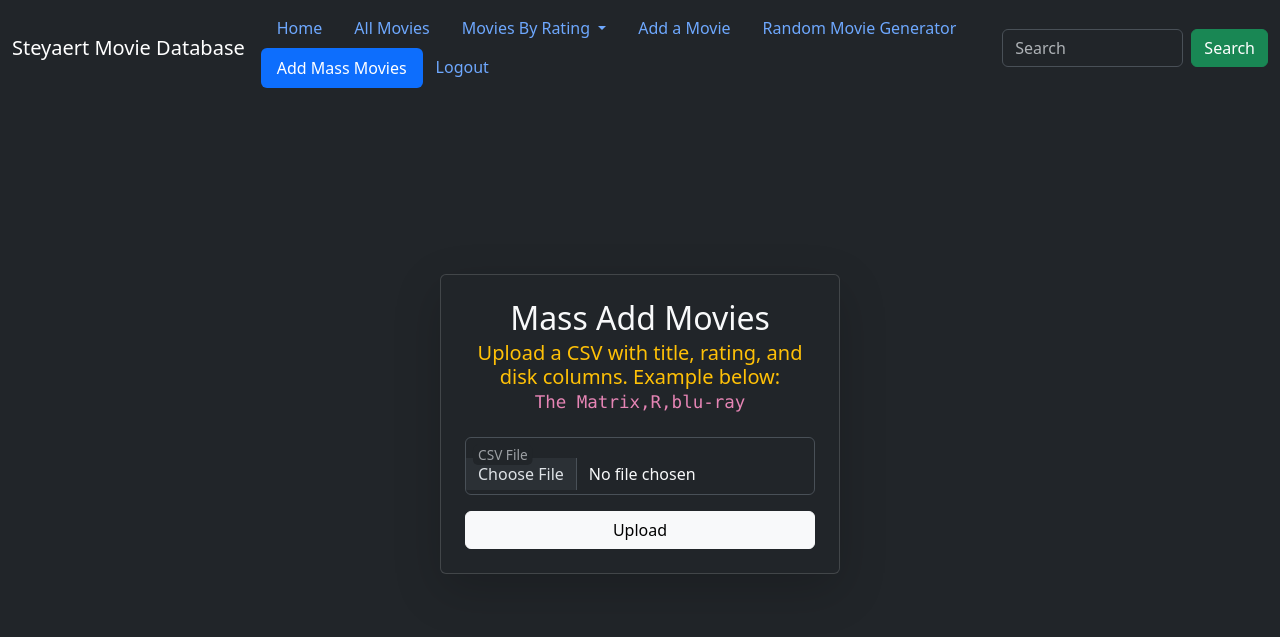
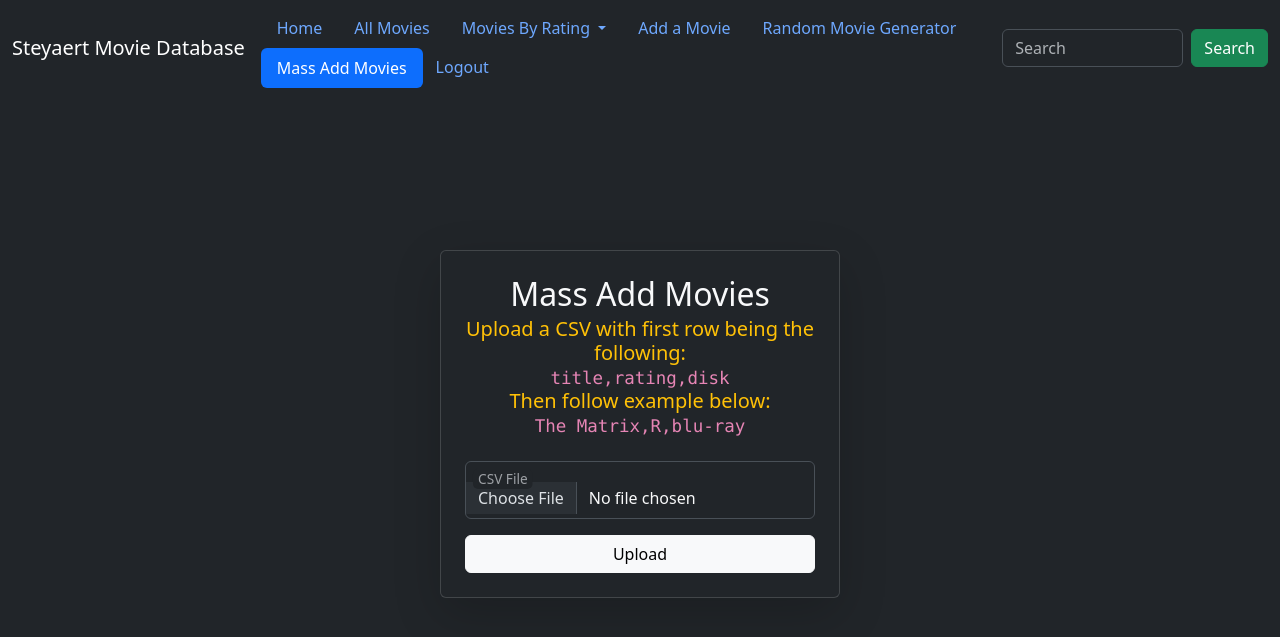
Before and after one commit to Stephen-Steyaert-Projects/steyaertsite, a Django app: page /movies/add/mass/ in a window 1280 px wide. Shown: the top 637 px of the page. Run offline with Django 5.2, Linux system fonts and the light colour scheme; the visitor is signed in with stand-in values (Sample User, id 1).

Commit message:
Edited base templates to fix grammar, edited mass_add to give example of csv, fixed csv to match example

```diff
--- a/movies.csv
+++ b/movies.csv
@@ -1,4 +1,4 @@
-Title,Rated,disk
+title,rating,disk
 (500) Days of Summer,PG-13,dvd
 12 Strong,R,blu-ray
 1917,R,4k
--- a/steyaertsite/moviedb/templates/base.html
+++ b/steyaertsite/moviedb/templates/base.html
@@ -46,7 +46,7 @@
                 </li>
                 {% if user.is_staff %}
                     <li class="nav-item">
-                        <a class="nav-link {% block addMassClass %}{%endblock%}" href="{% url 'add_mass' %}">Add Mass Movies</a>
+                        <a class="nav-link {% block addMassClass %}{%endblock%}" href="{% url 'add_mass' %}">Mass Add Movies</a>
                     </li>
                 {% endif %}
                 {% if user.is_authenticated %}
--- a/steyaertsite/moviedb/templates/moviedb/base_movies.html
+++ b/steyaertsite/moviedb/templates/moviedb/base_movies.html
@@ -49,6 +49,11 @@
                 <li class="nav-item">
                 <a class="nav-link {% block randomClass %}{%endblock%}" href="{% url 'random_movie_generator' %}">Random Movie Generator</a>
                 </li>
+                {% if user.is_staff %}
+                    <li class="nav-item">
+                        <a class="nav-link {% block addMassClass %}{%endblock%}" href="{% url 'add_mass' %}">Mass Add Movies</a>
+                    </li>
+                {% endif %}
                 <li class="nav-item">
                 {% if user.is_authenticated %}
                     <form action="{% url 'logout' %}" method="post" style="display: inline;">
--- a/steyaertsite/moviedb/templates/moviedb/mass_add.html
+++ b/steyaertsite/moviedb/templates/moviedb/mass_add.html
@@ -10,7 +10,9 @@
   <div class="card bg-dark text-light shadow-lg p-4 w-100" style="max-width: 400px;">
     <h2 class="text-center mb-1">Mass Add Movies</h2>
     <h5 class="text-center mb-4 text-warning">
-      Upload a CSV with title, rating, and disk columns. Example below: <br/><code>The Matrix,R,blu-ray</code>
+      Upload a CSV with first row being the following: <br/>
+      <code>title,rating,disk</code><br/>
+       Then follow example below: <br/><code>The Matrix,R,blu-ray</code>
     </h5>
 
     <form method="post" enctype="multipart/form-data" novalidate>
```
